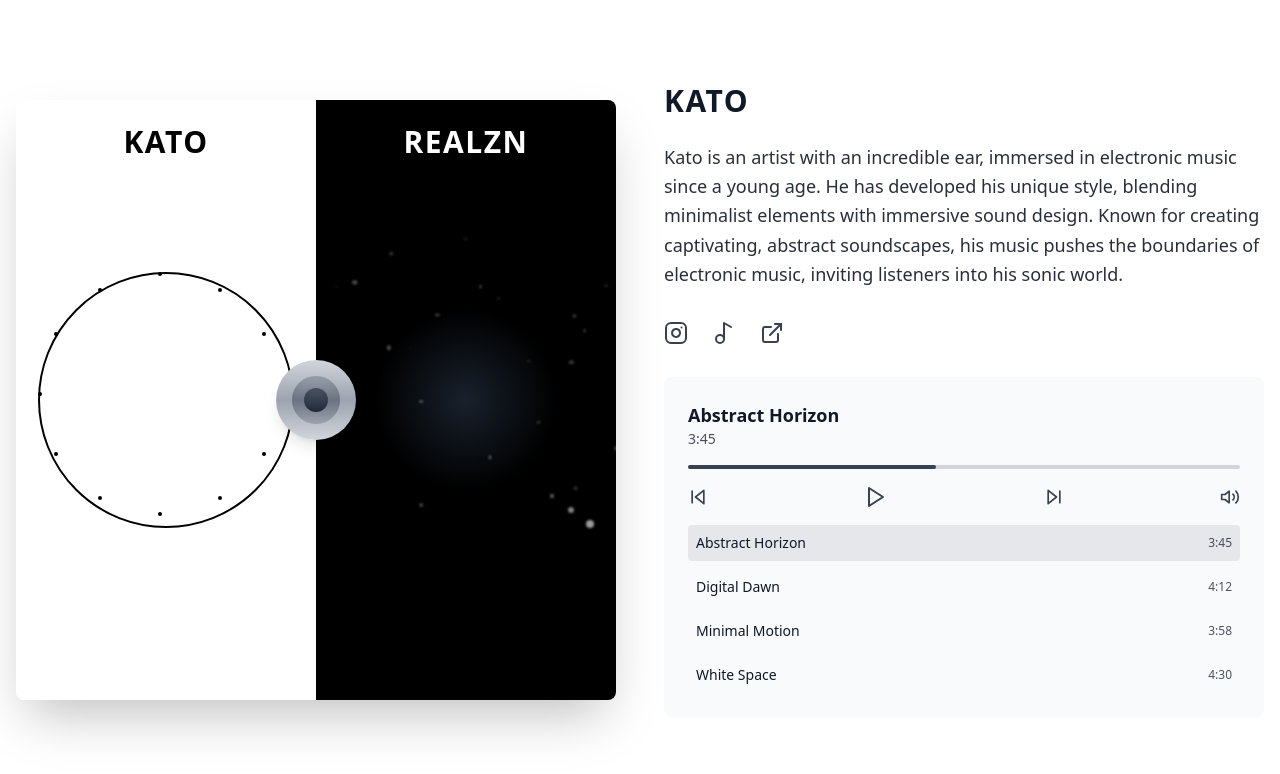
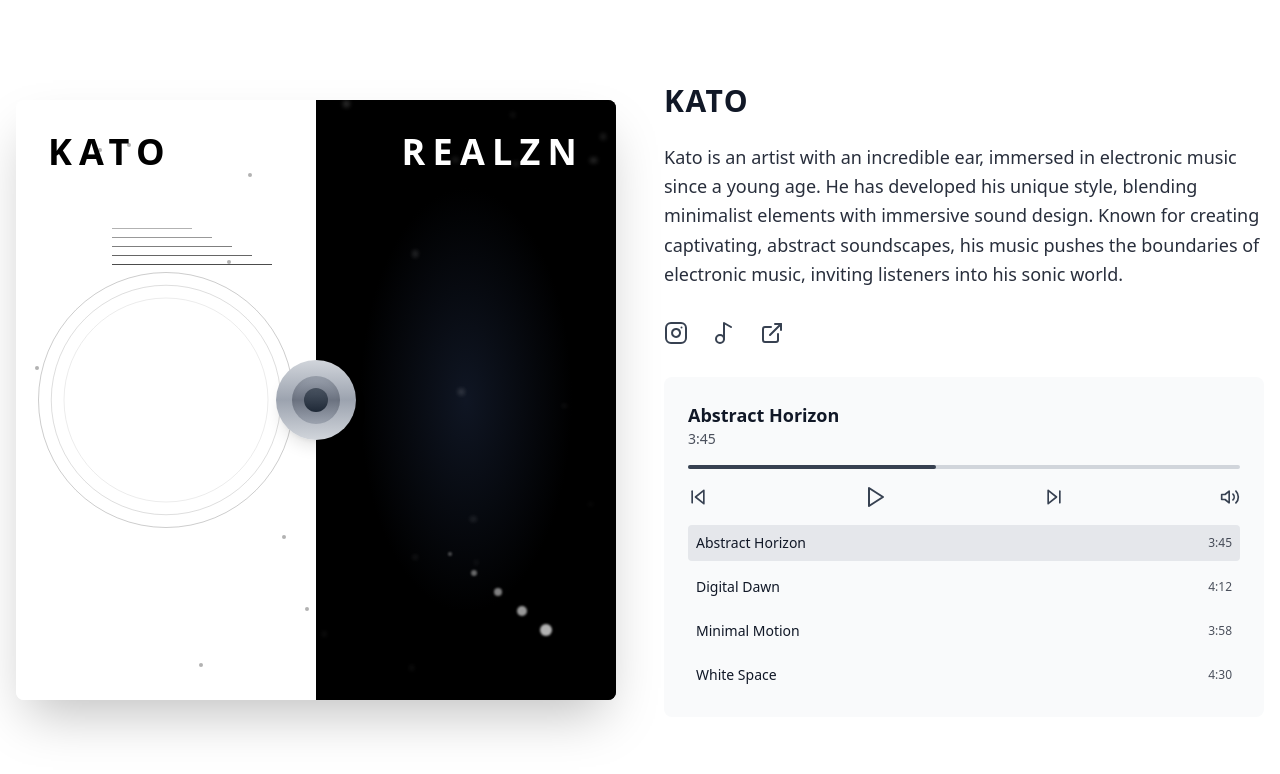
Before and after one commit to TbhX/Frenchmafia, a React (Vite) app in the folder project/: page / in a window 1280 px wide. Shown: the top 774 px of the page. Built offline with nearby package versions, Linux system fonts and the light colour scheme.

Commit message:
Update AlbumCover.tsx

```diff
--- a/project/src/components/AlbumCover.tsx
+++ b/project/src/components/AlbumCover.tsx
@@ -1,82 +1,99 @@
 import React from 'react';
 import { motion } from 'framer-motion';
 
-interface AlbumSideProps {
+interface AlbumCoverProps {
   side: 'kato' | 'realzn';
   onClick: () => void;
 }
 
-const AlbumSide: React.FC<AlbumSideProps> = ({ side, onClick }) => {
+const AlbumCover: React.FC<AlbumCoverProps> = ({ side, onClick }) => {
   const isKato = side === 'kato';
 
   return (
     <motion.div
-      className={`w-full md:w-1/2 h-full relative ${isKato ? 'bg-white' : 'bg-black'}`}
+      className={`w-1/2 h-full relative ${isKato ? 'bg-white' : 'bg-black'}`}
       onClick={onClick}
       whileHover={{ scale: 1.02 }}
       transition={{ type: "spring", stiffness: 400 }}
     >
       {/* Title */}
       <div
-        className={`absolute top-6 left-1/2 transform -translate-x-1/2 text-3xl tracking-wider font-bold
+        className={`absolute ${isKato ? 'left-8' : 'right-8'} top-8
+          text-4xl font-bold tracking-[0.2em] z-10
           ${isKato ? 'text-black' : 'text-white'}`}
       >
         {side.toUpperCase()}
       </div>
 
+      {/* Side Specific Design */}
+      <div className="absolute inset-0 flex items-center justify-center">
         {isKato ? (
-        // Kato Side Design
-        <div className="absolute inset-0 flex items-center justify-center">
-          <div className="w-48 md:w-64 h-38 md:h-64 relative">
-            {/* Main Circle */}
-            <div className="absolute inset-0 border-2 border-black rounded-full" />
-
-            {/* Dotted Pattern */}
-            <div className="absolute inset-0">
-              {[...Array(12)].map((_, i) => (
+          // Kato Side
+          <div className="relative w-full h-full">
+            {/* Minimalist Lines */}
+            <div className="absolute left-24 top-32 space-y-2">
+              {[...Array(5)].map((_, i) => (
                 <div
                   key={i}
-                  className="absolute w-1 h-1 bg-black rounded-full"
+                  className="h-px bg-black"
                   style={{
-                    left: `${Math.cos(i * (Math.PI / 6)) * 120 + 120}px`,
-                    top: `${Math.sin(i * (Math.PI / 6)) * 120 + 120}px`,
+                    width: `${80 + i * 20}px`,
+                    opacity: 0.3 + i * 0.1
                   }}
                 />
               ))}
             </div>
 
-            {/* Vertical Lines */}
-            <div className="absolute -left-32 h-full">
-              {[...Array(4)].map((_, i) => (
+            {/* Circular Pattern */}
+            <div className="absolute inset-0 flex items-center justify-center">
+              <div className="relative w-64 h-64">
+                {[...Array(3)].map((_, i) => (
                   <div
                     key={i}
-                  className="absolute h-full w-px bg-black opacity-30"
-                  style={{ left: `${i * 12}px` }}
+                    className="absolute inset-0 border border-black rounded-full"
+                    style={{
+                      opacity: 0.2 - i * 0.05,
+                      transform: `scale(${1 - i * 0.1})`
+                    }}
                   />
                 ))}
               </div>
             </div>
+
+            {/* Dots */}
+            <div className="absolute inset-0">
+              {[...Array(8)].map((_, i) => (
+                <div
+                  key={i}
+                  className="absolute w-1 h-1 bg-black rounded-full"
+                  style={{
+                    left: `${Math.random() * 100}%`,
+                    top: `${Math.random() * 100}%`,
+                    opacity: 0.3
+                  }}
+                />
+              ))}
+            </div>
           </div>
         ) : (
-        // Realzn Side Design
-        <div className="absolute inset-0 flex items-center justify-center overflow-hidden">
-          <div className="w-48 md:w-64 h-48 md:h-64 relative">
+          // Realzn Side
+          <div className="relative w-full h-full overflow-hidden">
             {/* Smoke Effect */}
             <div className="absolute inset-0">
-              <div className="absolute inset-0 bg-gradient-radial from-gray-800 via-transparent to-black opacity-80" />
+              <div className="absolute inset-0 bg-gradient-radial from-gray-900 via-black to-black opacity-90" />
               <div className="absolute inset-0 animate-smoke">
-                {[...Array(20)].map((_, i) => (
+                {[...Array(30)].map((_, i) => (
                   <div
                     key={i}
-                    className="absolute rounded-full bg-white"
+                    className="absolute bg-white blur-[2px]"
                     style={{
-                      width: `${Math.random() * 3 + 1}px`,
-                      height: `${Math.random() * 3 + 1}px`,
+                      width: `${Math.random() * 4 + 1}px`,
+                      height: `${Math.random() * 4 + 1}px`,
                       top: `${Math.random() * 100}%`,
                       left: `${Math.random() * 100}%`,
-                      opacity: Math.random() * 0.4,
-                      filter: 'blur(1px)',
-                      animation: `float ${Math.random() * 4 + 3}s infinite ease-in-out`,
+                      opacity: Math.random() * 0.5,
+                      transform: `scale(${Math.random() * 2 + 1})`,
+                      animation: `float ${Math.random() * 5 + 3}s infinite ease-in-out`
                     }}
                   />
                 ))}
@@ -84,17 +101,18 @@ const AlbumSide: React.FC<AlbumSideProps> = ({ side, onClick }) => {
             </div>
 
             {/* Celestial Objects */}
-            <div className="absolute right-0 bottom-0 w-24 md:w-32 h-24 md:h-32">
-              {[...Array(3)].map((_, i) => (
+            <div className="absolute right-16 bottom-16 w-48 h-48">
+              <div className="relative w-full h-full">
+                {[...Array(5)].map((_, i) => (
                   <div
                     key={i}
                     className="absolute bg-white rounded-full blur-[1px]"
                     style={{
-                    width: `${8 - i * 2}px`,
-                    height: `${8 - i * 2}px`,
-                    right: `${i * 20}px`,
-                    bottom: `${i * 15}px`,
-                    opacity: 0.6 - i * 0.1,
+                      width: `${12 - i * 2}px`,
+                      height: `${12 - i * 2}px`,
+                      right: `${i * 25}px`,
+                      bottom: `${i * 20}px`,
+                      opacity: 0.7 - i * 0.1
                     }}
                   />
                 ))}
@@ -102,8 +120,9 @@ const AlbumSide: React.FC<AlbumSideProps> = ({ side, onClick }) => {
             </div>
           </div>
         )}
+      </div>
     </motion.div>
   );
 };
 
-export default AlbumSide;
+export default AlbumCover;
```
Lines whose indentation alone changed are shown as unchanged.
